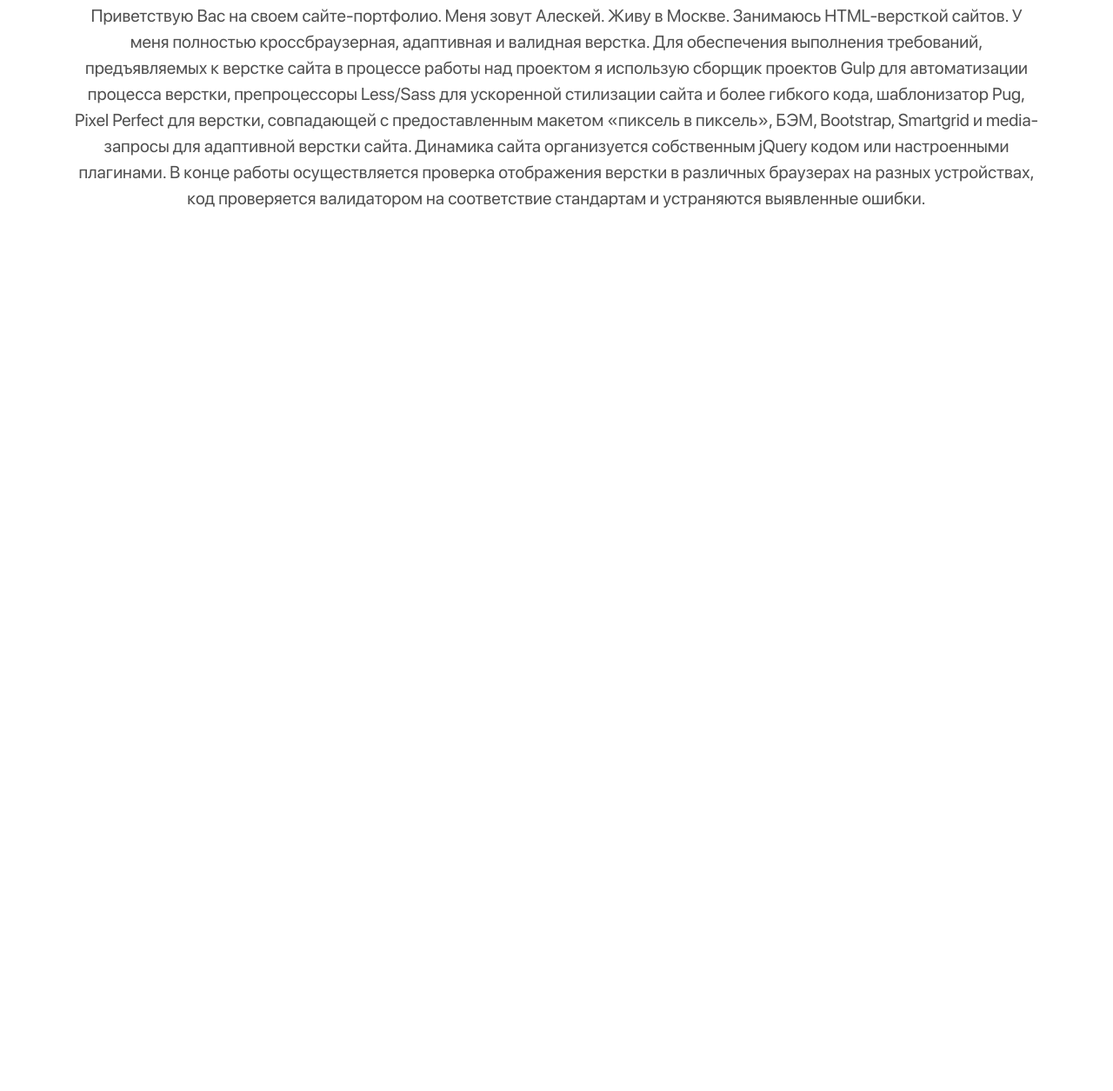
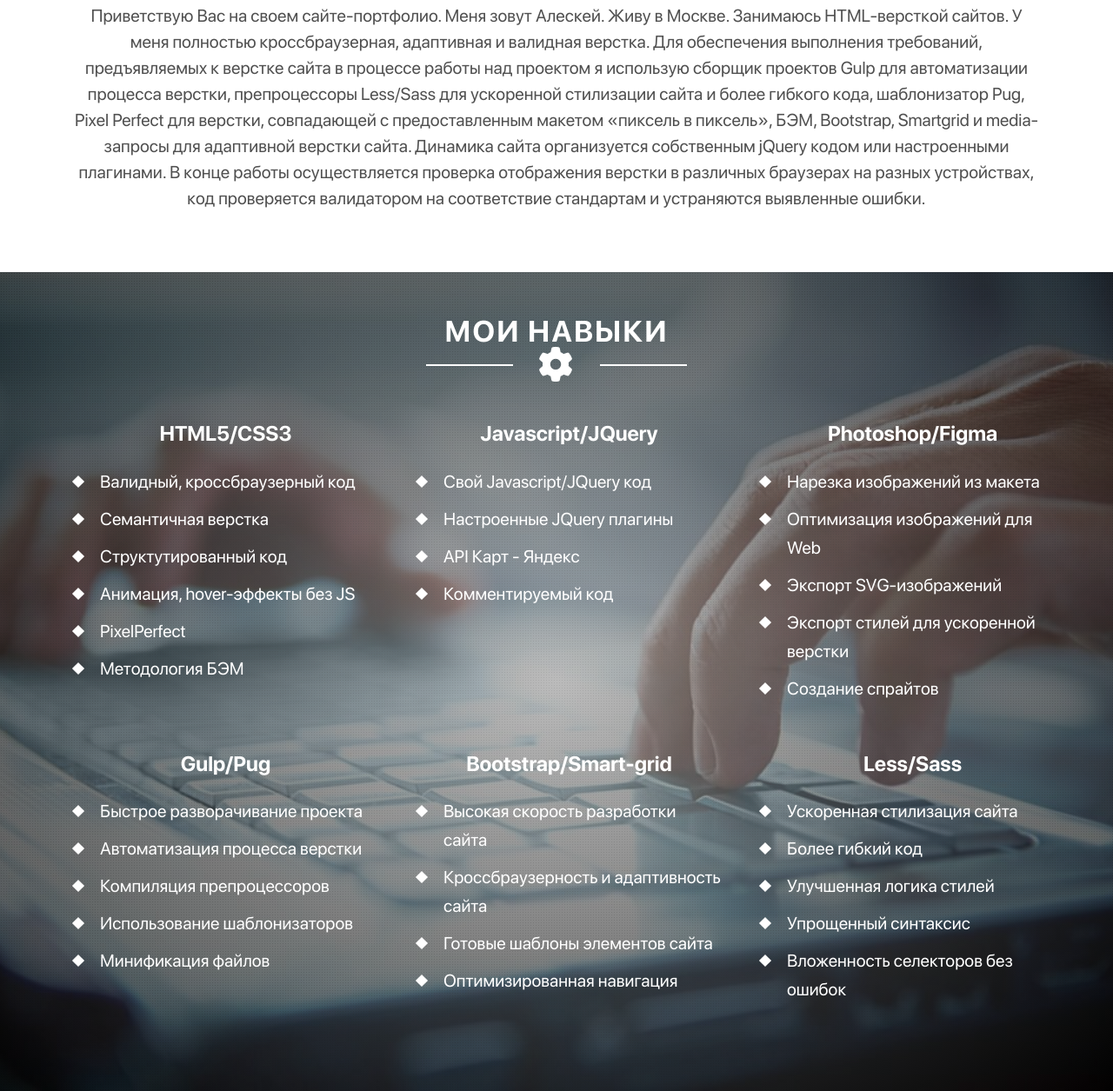
Before and after one commit to Barsoom-coder/Portfolio, a website: page app/index.html in a window 1280 px wide. Shown: the part 963-2218 px from the top of the page at 87% size. Before the commit the page ends 1276 px from the top, so only its background shows below. Drawn offline with nearby package versions, Linux system fonts and the light colour scheme; files that its build step writes are made by us from their sources.

Commit message:
added section skills

```diff
--- a/app/index.html
+++ b/app/index.html
@@ -42,8 +42,7 @@
           </h1>
         </div>
       </div>
-		</div>
-
+    </div>
   </div>
 </div>
 
@@ -66,6 +65,81 @@
       </p>
     </div>
   </section>
+
+  <section class="skills">
+    <div class="container">
+      <div class="sectionTitle sectionTitle--white wow slideInUp" id="skills">
+        <h2 class="sectionTitle__text" id="about">Мои навыки</h2>
+        <div class="sectionTitle__icon sectionTitle__icon--white"><i class="fa fa-cog" aria-hidden="true"></i></div>
+      </div>
+
+      <div class="skillItem__wrap">
+        <div class="skillItem__row">
+          <div class="skillItem">
+            <h4 class="skillItem__title subtitle">HTML5/CSS3</h4>
+            <div class="skillItem__list">
+              <p class="skillItem__skill">Валидный, кроссбраузерный код</p>
+              <p class="skillItem__skill">Семантичная верстка</p>
+              <p class="skillItem__skill">Структутированный код</p>
+              <p class="skillItem__skill">Анимация, hover-эффекты без JS</p>
+              <p class="skillItem__skill">PixelPerfect</p>
+              <p class="skillItem__skill">Методология БЭМ</p>
+            </div>
+          </div>
+          <div class="skillItem">
+            <h4 class="skillItem__title subtitle">Javascript/JQuery</h4>
+            <ul class="skillItem__list">
+              <li class="skillItem__skill">Свой Javascript/JQuery код</li>
+              <li class="skillItem__skill">Настроенные JQuery плагины</li>
+              <li class="skillItem__skill">API Карт - Яндекс</li>
+              <li class="skillItem__skill">Комментируемый код</li>
+            </ul>
+          </div>
+          <div class="skillItem">
+            <h4 class="skillItem__title subtitle">Photoshop/Figma</h4>
+            <ul class="skillItem__list">
+              <li class="skillItem__skill">Нарезка изображений из макета</li>
+              <li class="skillItem__skill">Оптимизация изображений для Web</li>
+              <li class="skillItem__skill">Экспорт SVG-изображений</li>
+              <li class="skillItem__skill">Экспорт стилей для ускоренной верстки</li>
+              <li class="skillItem__skill">Создание спрайтов</li>
+            </ul>
+          </div>
+        </div>
+        <div class="skillItem__row">
+          <div class="skillItem">
+            <h4 class="skillItem__title subtitle">Gulp/Pug</h4>
+            <ul class="skillItem__list">
+              <li class="skillItem__skill">Быстрое разворачивание проекта</li>
+              <li class="skillItem__skill">Автоматизация процесса верстки</li>
+              <li class="skillItem__skill">Компиляция препроцессоров</li>
+              <li class="skillItem__skill">Использование шаблонизаторов</li>
+              <li class="skillItem__skill">Минификация файлов</li>
+            </ul>
+          </div>
+          <div class="skillItem">
+            <h4 class="skillItem__title subtitle">Bootstrap/Smart-grid</h4>
+            <ul class="skillItem__list">
+              <li class="skillItem__skill">Высокая скорость разработки сайта</li>
+              <li class="skillItem__skill">Кроссбраузерность и адаптивность сайта</li>
+              <li class="skillItem__skill">Готовые шаблоны элементов сайта</li>
+              <li class="skillItem__skill">Оптимизированная навигация</li>
+            </ul>
+          </div>
+          <div class="skillItem">
+            <h4 class="skillItem__title subtitle">Less/Sass</h4>
+            <ul class="skillItem__list">
+              <li class="skillItem__skill">Ускоренная стилизация сайта</li>
+              <li class="skillItem__skill">Более гибкий код</li>
+              <li class="skillItem__skill">Улучшенная логика стилей</li>
+              <li class="skillItem__skill">Упрощенный синтаксис</li>
+              <li class="skillItem__skill">Вложенность селекторов без ошибок</li>
+            </ul>
+          </div>
+        </div>
+      </div>
+    </div>
+  </section>
 </main>
 
 <!--#include virtual="/parts/footer.html" -->
--- a/app/styles/sass/blocks/common-settings.scss
+++ b/app/styles/sass/blocks/common-settings.scss
@@ -1,14 +1,13 @@
-
 .sectionTitle {
   position: relative;
   padding-bottom: 10px;
   color: #2c3e50;
   font-size: 34px;
   text-transform: uppercase;
-	text-align: center;
-	font-weight: 700;
-	line-height: 36px;
-	letter-spacing: 2px;
+  text-align: center;
+  font-weight: 700;
+  line-height: 36px;
+  letter-spacing: 2px;
 }
 
 .sectionTitle--white {
@@ -46,7 +45,7 @@
 }
 
 .subtitle {
-  font-family: "ralewaybold", sans-serif;
+	z-index: 1;
   font-size: 24px;
   text-align: center;
 }
@@ -131,3 +130,7 @@
   background: #fff;
   transition: all 0.3s;
 }
+
+.mb-30px {
+	margin-bottom: 30px;
+}
--- a/app/styles/sass/blocks/header.scss
+++ b/app/styles/sass/blocks/header.scss
@@ -82,13 +82,18 @@
 
 .header__profile-subtitle {
   margin-bottom: 100px;
-  color: #46B6A0;
+	color: #46B6A0;
+	font-size: 24px;
+	font-weight: 700;
   text-transform: uppercase;
 }
 
 .header__profile-name {
   color: #fff;
-  line-height: 75px;
+	line-height: 75px;
+	font-size: 56px;
+	text-transform: uppercase;
+	font-weight: 700;
 }
 
 .header__profile-name span {
--- /dev/null
+++ b/app/styles/sass/blocks/skills.scss
@@ -0,0 +1,78 @@
+.skills {
+	position: relative;
+  padding: 50px;
+  background: url("../images/dist/quality-bg1.jpg") 50% 0 no-repeat;
+  background-size: cover;
+  background-attachment: fixed;
+  padding-bottom: 50px;
+}
+.skillItem__wrap {
+	display: flex;
+	align-items: center;
+	flex-direction: column;
+}
+.skillItem__row {
+  display: flex;
+  width: 100%;
+  justify-content: space-between;
+  align-items: flex-start;
+	flex-direction: row;
+}
+.skillItem {
+  display: flex;
+  flex-direction: column;
+  align-items: center;
+	justify-content: space-between;
+	margin-right: 46px;
+	&:last-child {
+		margin-right: 0px;
+	}
+}
+
+.skills:before {
+  position: absolute;
+  content: "";
+  width: 100%;
+  height: 100%;
+  left: 0;
+  top: 0;
+  background: radial-gradient(
+      ellipse at center,
+      rgba(158, 158, 158, 0.7) 0%,
+      rgba(158, 158, 158, 0.7) 0%,
+      rgba(66, 66, 66, 0.7) 52%,
+      rgba(0, 0, 0, 0.7) 100%
+			),
+    url("../images/dist/pattern.png");
+}
+
+.skillItem__title {
+	margin-bottom: 19px;
+  color: #fff;
+  font-weight: 700;
+}
+
+.skillItem__list {
+  margin-bottom: 40px;
+  font-size: 20px;
+  color: #fff;
+  padding-left: 30px;
+  width: 349px;
+}
+
+.skillItem__skill {
+  position: relative;
+	margin-bottom: 10px;
+}
+
+.skillItem__skill:after {
+  display: block;
+  position: absolute;
+  content: "";
+  width: 10px;
+  height: 10px;
+  left: -30px;
+  top: 11px;
+  background: #fff;
+  transform: rotate(45deg);
+}
```
Also changed, not shown: app/css/main.min.css.
